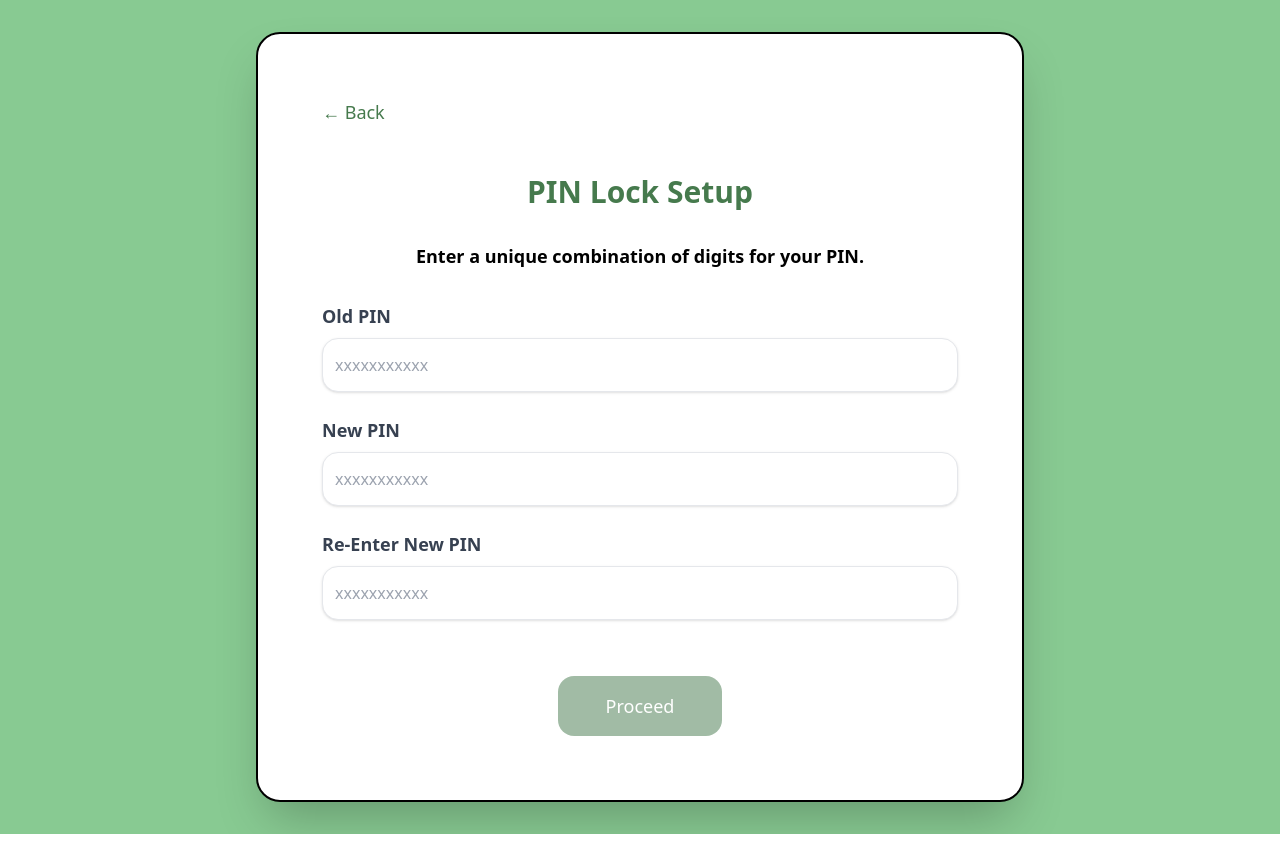
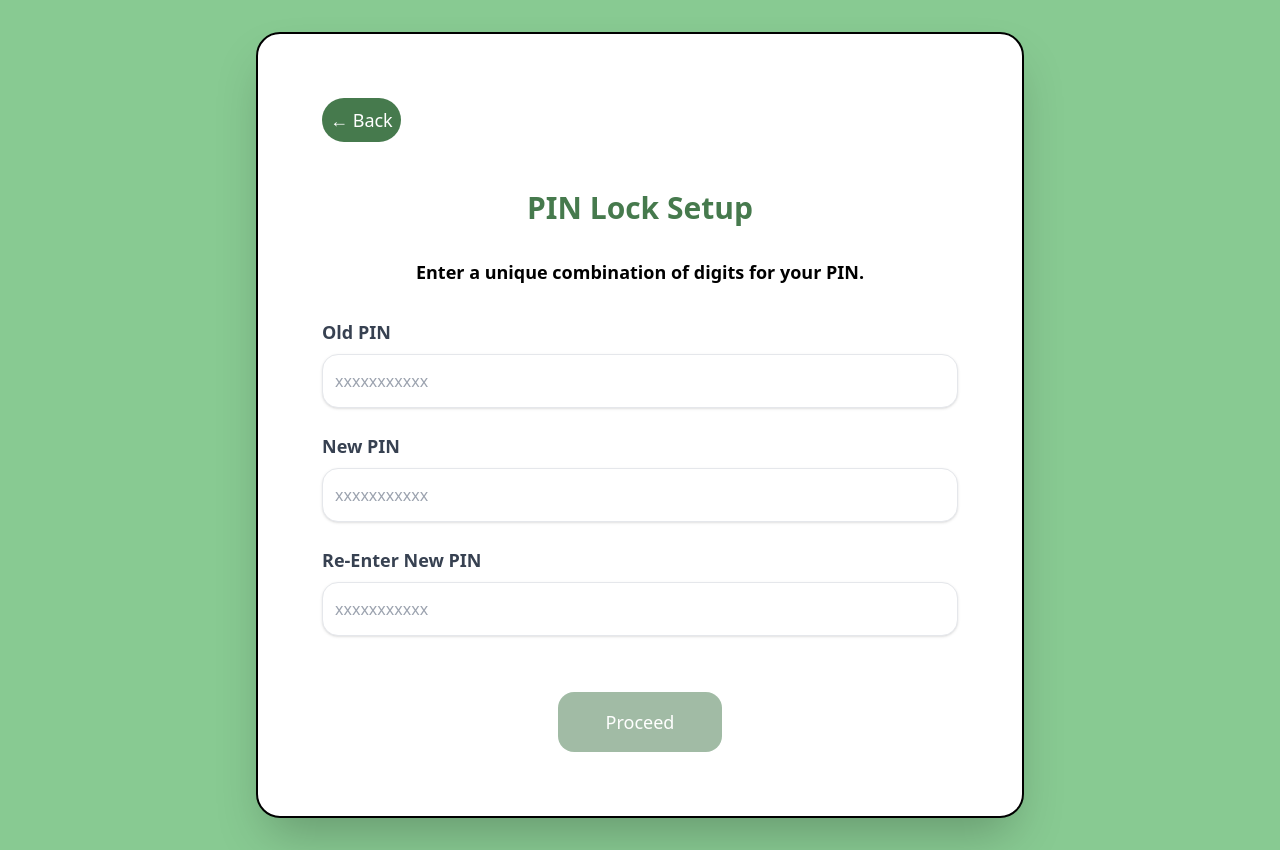
Before and after one commit to Kevaunjh/Wallet_Application, a React (Create React App) app: page /Accountinfo/BiometricSetups/Pinlock in a window 1280 px wide. Built offline with nearby package versions, Linux system fonts and the light colour scheme.

Commit message:
Backbutton on Pinlock

```diff
--- a/src/AccountInfo/BiometricSetups/Pinlock.js
+++ b/src/AccountInfo/BiometricSetups/Pinlock.js
@@ -39,7 +39,7 @@ function Pinlock() {
       <div className="bg-white p-8 xl:p-16 xl:rounded-3xl shadow-2xl flex flex-col items-center w-screen xl:max-w-3xl mx-auto h-screen xl:h-auto xl:border-2 xl:border-black">
         {/* Back Button */}
         <div className="w-full flex justify-start mb-12">
-          <Link to="/MyAccount" className="text-lg text-[#467a4d]">
+          <Link to="/MyAccount" className=" text-lg rounded-full p-2 bg-[#467a4d] text-white">
             &larr; Back
           </Link>
         </div>
```
